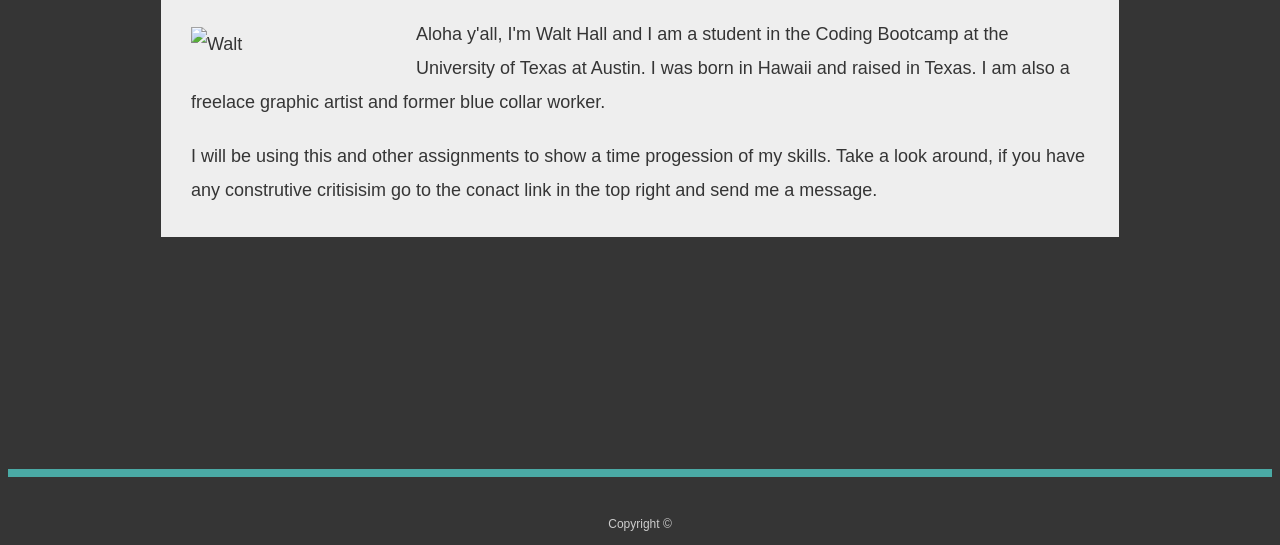
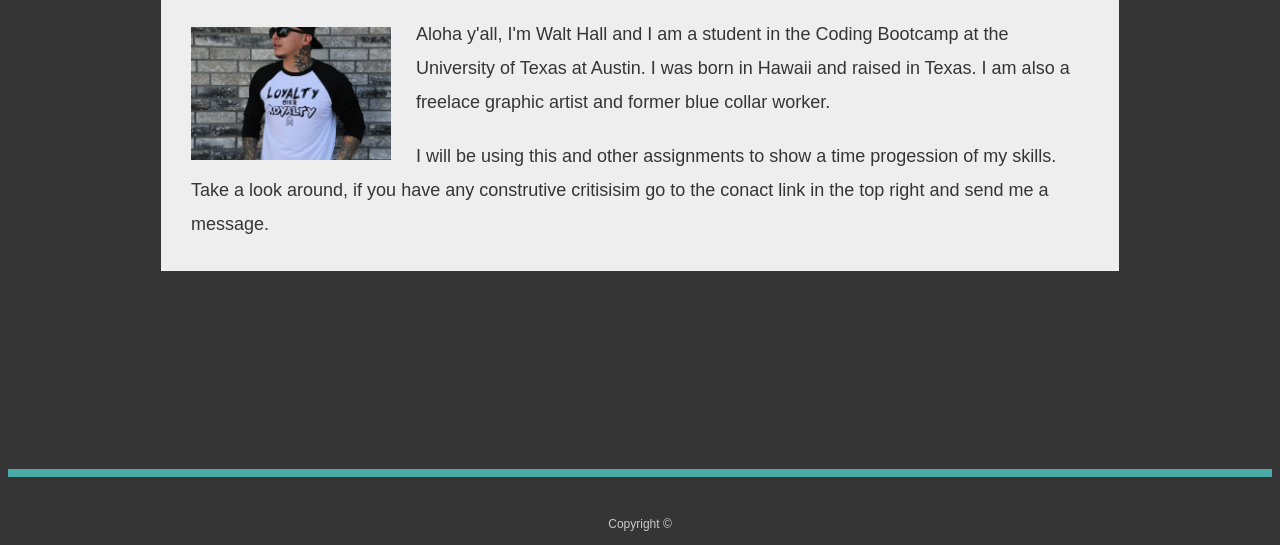
Before and after one commit to centexwalt/Bootstrap-Portfolio, a plain HTML site: page Index.html in a window 1280 px wide. Shown: the part 269-814 px from the top of the page. Drawn offline with Linux system fonts and the light colour scheme.

Commit message:
Add files via upload

```diff
--- a/Index.html
+++ b/Index.html
@@ -24,7 +24,7 @@
     <section class="main-section">
       <h1>About Me</h1>
 
-      <img src="Bootstrap-Portfolio-master\images\walt.jpg" class="auth-image" alt="Walt">
+      <img src="walt.jpg" class="auth-image" alt="Walt">
 
       <p>Aloha y'all, I'm Walt Hall and I am a student in the Coding Bootcamp at the University of Texas at Austin. I was born in Hawaii and raised in Texas. I am also a freelace graphic artist and former blue collar worker.</p>
 
```
Also changed, not shown: Portfolio.html (+1 -1 lines).
